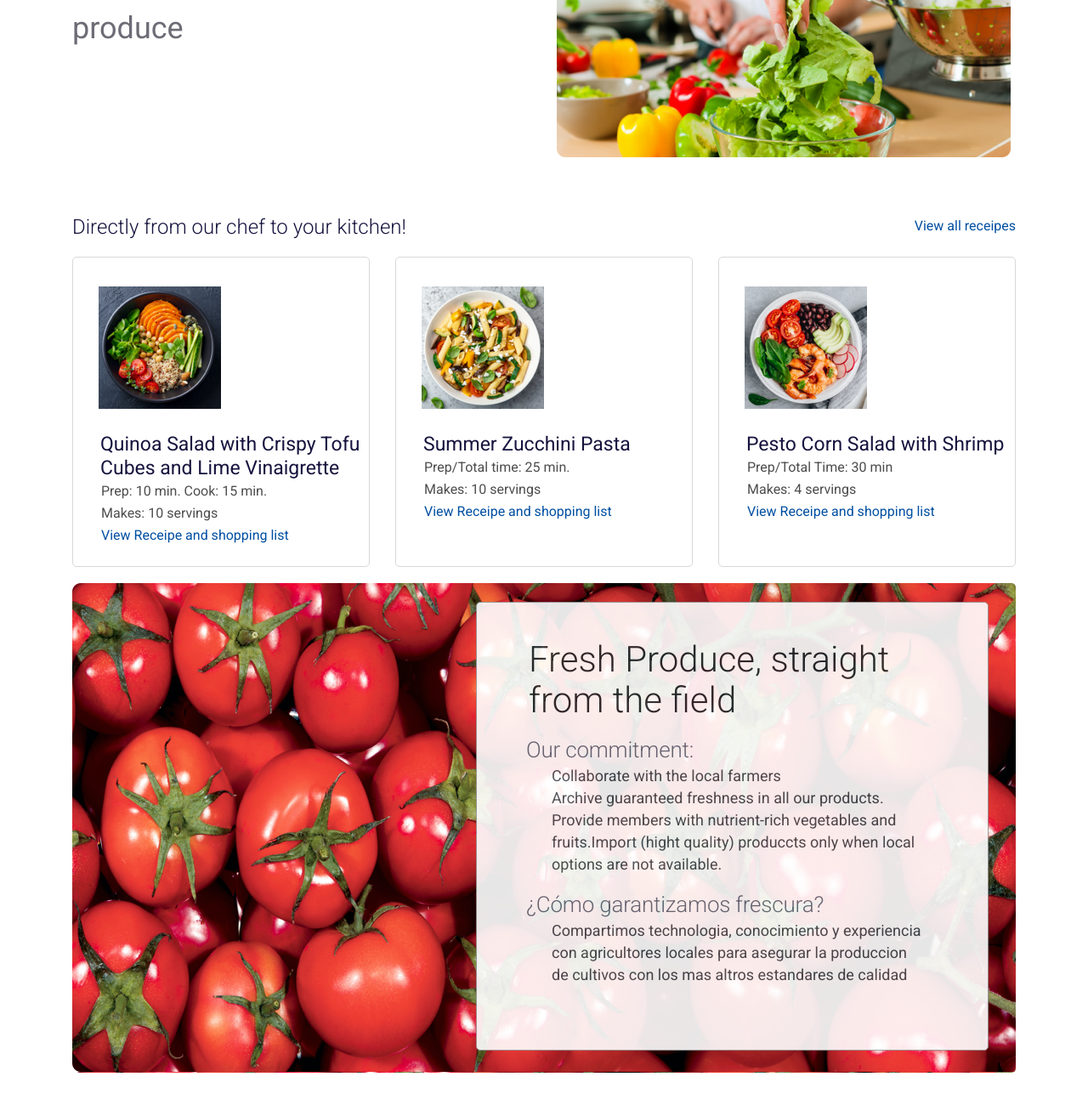
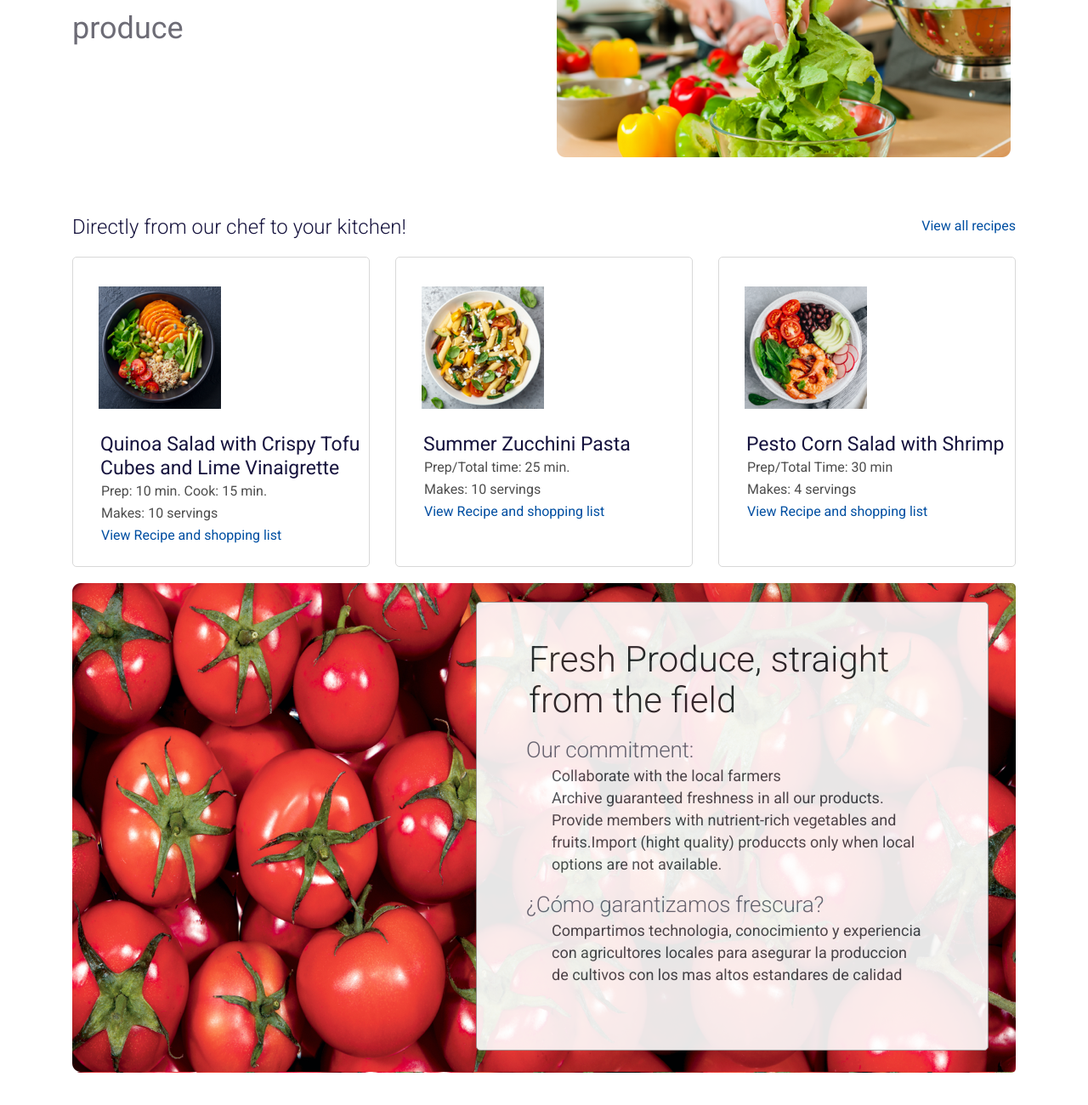
Before and after one commit to captainflo/interview-aeropost, a plain HTML site: page index.html in a window 1280 px wide. Shown: the part 1720-3020 px from the top of the page at 85% size. Drawn offline with nearby package versions, Linux system fonts and the light colour scheme.

Commit message:
fix misspeling word

```diff
--- a/assets/js/vegetable.js
+++ b/assets/js/vegetable.js
@@ -80,7 +80,7 @@ recipes = [
   },
 ];
 
-// Render all receipes
+// Render all recipes
 for (let i = 0; i < recipes.length; i++) {
   $('#recipes').append(`
   <div class='col-md-4 col-sm-12'>
@@ -90,7 +90,7 @@ for (let i = 0; i < recipes.length; i++) {
         ${recipes[i].title}
         </div>
         <div class='prep'>
-          <p>${recipes[i].prep}<span>${recipes[i].make}</span><span class='link'>View Receipe and shopping list</span></p>
+          <p>${recipes[i].prep}<span>${recipes[i].make}</span><span class='link'>View Recipe and shopping list</span></p>
         </div>
       </div>
     </div>
--- a/index.html
+++ b/index.html
@@ -74,11 +74,11 @@
     </div>
   </div>
 </div>
-<!-- Receipes -->
+<!-- Recipes -->
 <div class='container'>
   <div class='recipes'>
     <div class='recipes-title'>Directly from our chef to your kitchen!</div>
-    <a href="#" class='view-all'>View all receipes</a>
+    <a href="#" class='view-all'>View all recipes</a>
   </div>
   <div id='recipes' class='row'></div>
 </div>
@@ -104,7 +104,7 @@
             ¿Cómo garantizamos frescura?
             <li>Compartimos technologia, conocimiento y experiencia</li>
             <li>con agricultores locales para asegurar la produccion</li>
-            <li>de cultivos con los mas altros estandares de calidad</li>
+            <li>de cultivos con los mas altos estandares de calidad</li>
           </ul>
         </div>
       </div>
```
Also changed, not shown: 1 other file.
